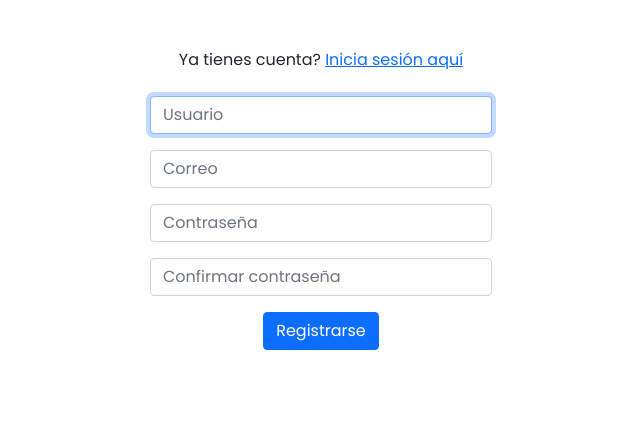
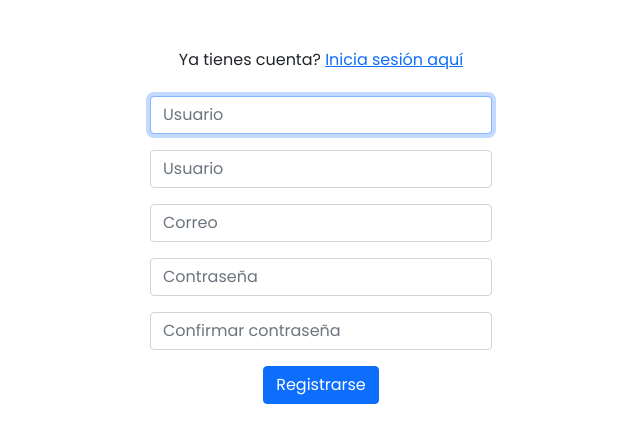
Before and after one commit to Luudeus/EcoLogic, a Flask app: page /register in a window 1280 px wide. Shown: the part 114-557 px from the top of the page, without its empty margins (319-959 px from the left). Run offline with Flask 3, Linux system fonts and the light colour scheme.

Commit message:
Ahora se usa rut en vez de usuario y se agregó un campo de nombre

```diff
--- a/templates/register.html
+++ b/templates/register.html
@@ -11,7 +11,10 @@
     </div>
     <form action="/register" method="post">
         <div class="mb-3">
-            <input name="username" autofocus class="form-control mx-auto w-auto" autocomplete="off" type="text" placeholder="Usuario">
+            <input name="rut" autofocus class="form-control mx-auto w-auto" autocomplete="off" type="text" placeholder="Usuario">
+        </div>
+        <div class="mb-3">
+            <input name="name" autofocus class="form-control mx-auto w-auto" autocomplete="off" type="text" placeholder="Usuario">
         </div>
         <div class="mb-3">
             <input name="mail" autofocus class="form-control mx-auto w-auto" autocomplete="off" type="text" placeholder="Correo">
```
